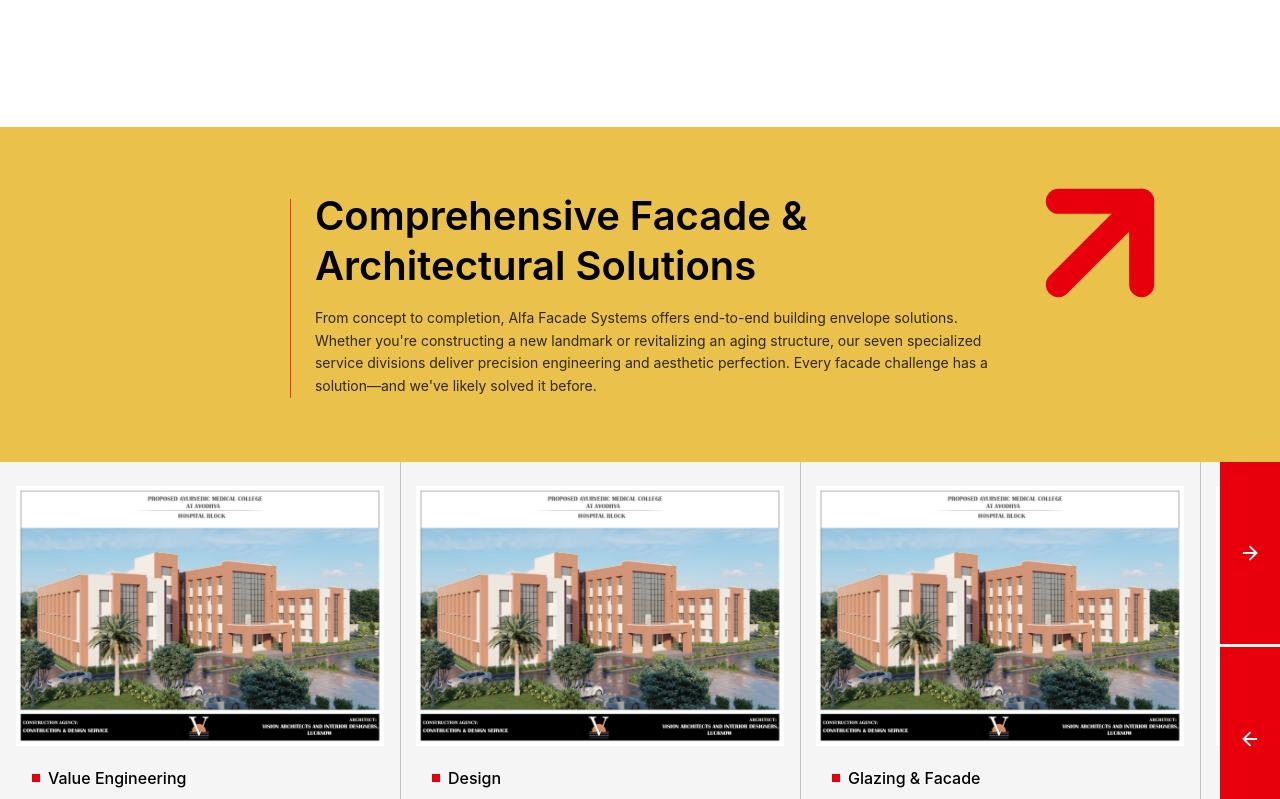
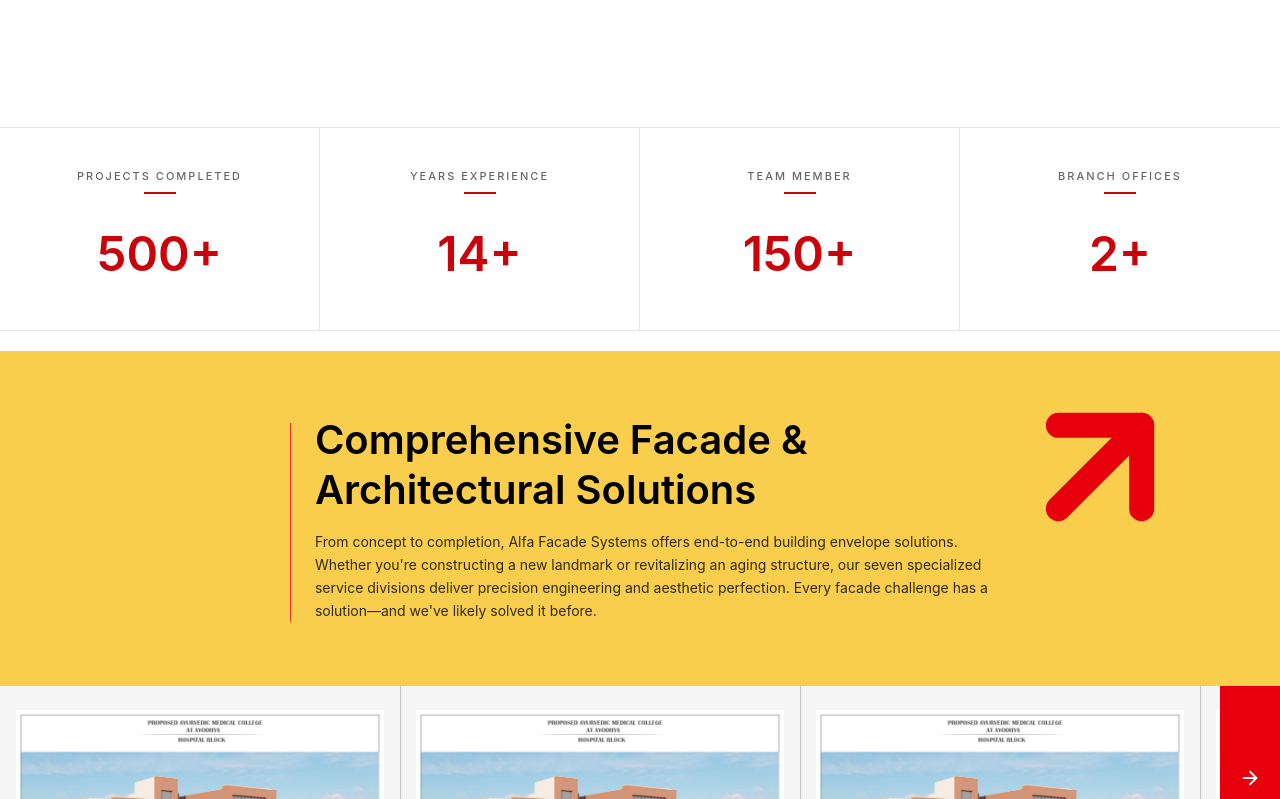
Before and after one commit to x64Mayank/client-site-01, a React (Vite) app: page / in a window 1280 px wide. Shown: the part 2001-2800 px from the top of the page. Built offline with nearby package versions, Linux system fonts and the light colour scheme.

Commit message:
feat(stats-section): implement responsive stats grid with vertical and horizontal separator

```diff
--- a/src/components/Hero/FacadeSection.jsx
+++ b/src/components/Hero/FacadeSection.jsx
@@ -1,5 +1,6 @@
 import { useState, useEffect } from "react";
 import { ArrowUpRight, ArrowLeft, ArrowRight } from "lucide-react";
+import StatsSection from "./StatsSection";
 
 const FacadeSection = () => {
   const cards = [
@@ -53,9 +54,13 @@ const FacadeSection = () => {
   };
 
   return (
-    <section className="w-full">
+    <section className="w-full bg-white">
+
+      <div className="mb-3 lg:mb-5">
+        <StatsSection />
+      </div>
       {/* TOP SECTION */}
-      <div className="bg-[#E9C14B] w-full py-16 px-6 lg:px-16 relative">
+      <div className="bg-[#FACE4D] w-full py-16 px-6 lg:px-16 relative">
         <div className="max-w-[1200px] mx-auto flex justify-center relative">
           <div className="max-w-[700px] flex gap-6 mx-auto">
             <div className="w-[3px] bg-red-500 mt-2" />
--- /dev/null
+++ b/src/components/Hero/StatsSection.jsx
@@ -0,0 +1,53 @@
+import React from "react";
+
+const stats = [
+  {
+    label: "PROJECTS COMPLETED",
+    value: "500+",
+  },
+  {
+    label: "YEARS EXPERIENCE",
+    value: "14+",
+  },
+  {
+    label: "TEAM MEMBER",
+    value: "150+",
+  },
+  {
+    label: "BRANCH OFFICES",
+    value: "2+",
+  },
+];
+
+const StatsSection = () => {
+  return (
+    <section className="w-full border-y border-black/10">
+      <div className="grid grid-cols-1 sm:grid-cols-2 lg:grid-cols-4">
+        {stats.map((item, index) => (
+          <div
+            key={index}
+            className={`
+                px-6 py-10 text-center relative
+                ${index !== stats.length - 1 ? "border-b border-black/10 sm:border-b-0" : ""}
+                ${index % 2 !== 1 ? "sm:border-r border-black/10" : ""}
+                ${index < 2 ? "sm:border-b border-black/10" : ""}
+                ${index !== stats.length - 1 ? "lg:border-r border-black/10" : ""}
+            `}
+          >
+            <p className="text-[11px] tracking-[2px] text-black/60 uppercase font-medium">
+              {item.label}
+            </p>
+
+            <div className="w-8 h-[2px] bg-[#C9050B] mx-auto mt-2 mb-6"></div>
+
+            <h3 className="text-[40px] lg:text-[48px] font-semibold text-[#C9050B]">
+              {item.value}
+            </h3>
+          </div>
+        ))}
+      </div>
+    </section>
+  );
+};
+
+export default StatsSection;
```
